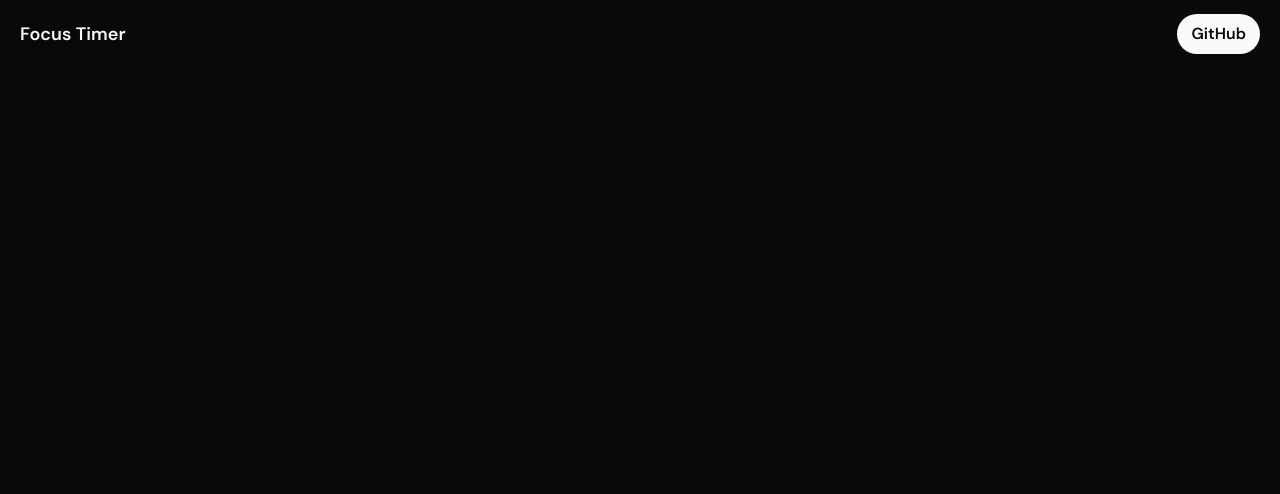
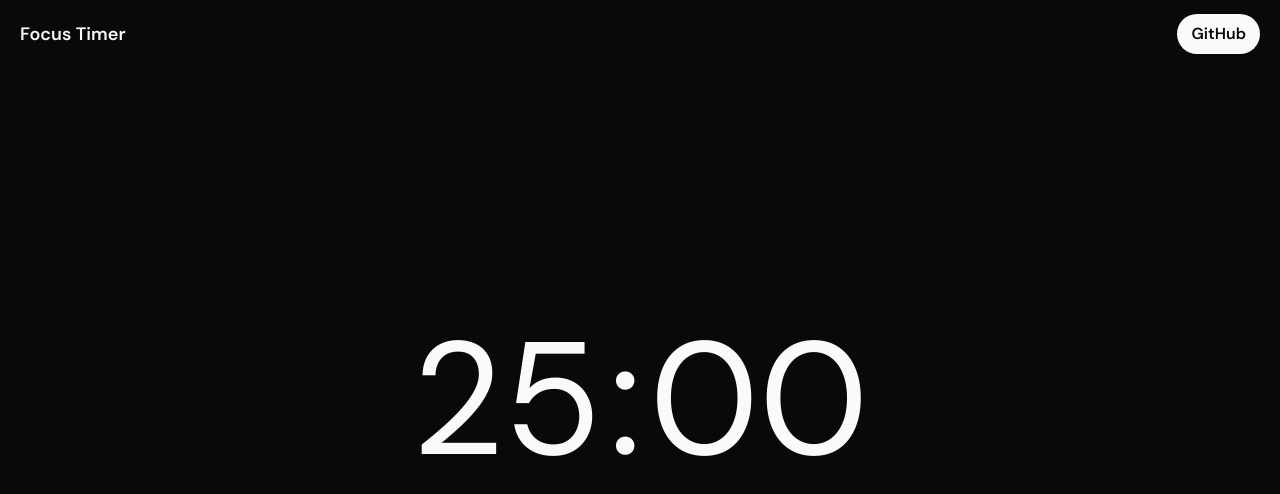
Before and after one commit to RyanGabr/focus-timer, a React (Vite) app: page / in a window 1280 px wide. Shown: the top 494 px of the page. Built offline with nearby package versions, Linux system fonts and the light colour scheme.

Commit message:
features: Timer

```diff
--- a/src/app.tsx
+++ b/src/app.tsx
@@ -1,9 +1,13 @@
 import { Navbar } from "./components/navbar";
+import { Timer } from "./features/timer/timer";
 
 export function App() {
   return (
     <div className="bg-zinc-950">
       <Navbar />
+      <main className="flex flex-col items-center justify-center gap-10 h-screen">
+        <Timer />
+      </main>
     </div>
   );
 }
--- /dev/null
+++ b/src/features/timer/timer.tsx
@@ -0,0 +1,16 @@
+import { useTimer } from "@/context/timer-context";
+
+export function Timer() {
+  const { secondsAmount } = useTimer();
+
+  const minutes = Math.floor(secondsAmount / 60);
+  const seconds = secondsAmount % 60;
+
+  return (
+    <div className="flex items-center gap-2 text-8xl md:text-[10rem]">
+      <div>{minutes.toString().padStart(2, "0")}</div>
+      <div>:</div>
+      <div>{seconds.toString().padStart(2, "0")}</div>
+    </div>
+  );
+}
--- a/src/main.tsx
+++ b/src/main.tsx
@@ -1,10 +1,13 @@
-import { StrictMode } from 'react'
-import { createRoot } from 'react-dom/client'
-import { App } from './app'
-import './index.css'
+import { StrictMode } from "react";
+import { createRoot } from "react-dom/client";
+import { App } from "./app";
+import { TimerProvider } from "./context/timer-context";
+import "./index.css";
 
-createRoot(document.getElementById('root')!).render(
+createRoot(document.getElementById("root")!).render(
   <StrictMode>
-    <App />
-  </StrictMode>,
-)
+    <TimerProvider>
+      <App />
+    </TimerProvider>
+  </StrictMode>
+);
```
